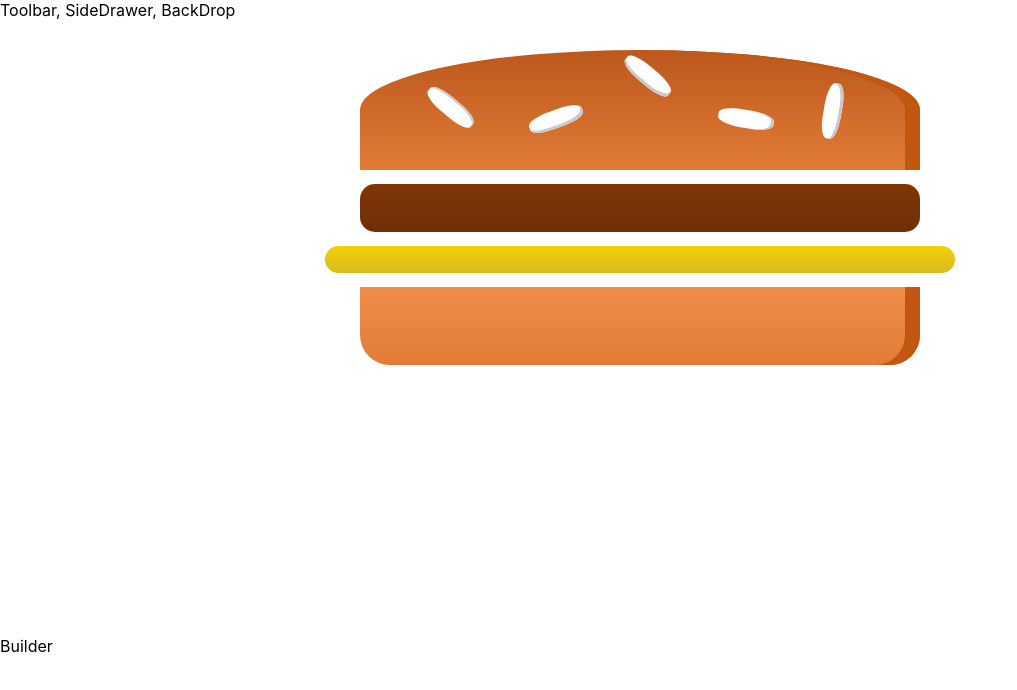
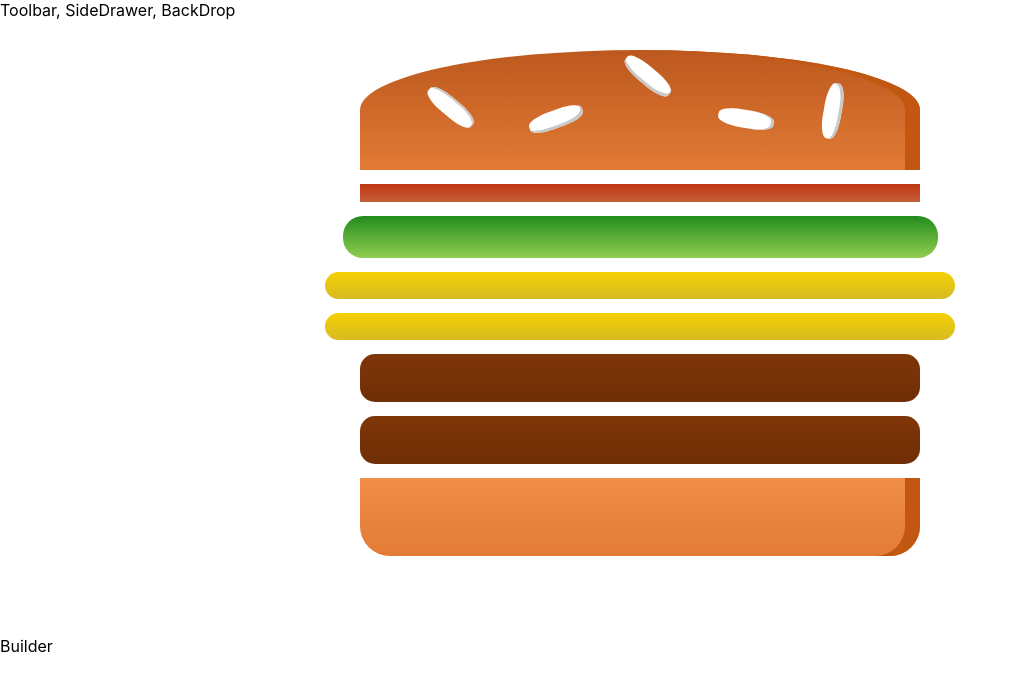
Before and after one commit to tiansiyu0210/react-burger, a React (Create React App) app: page / in a window 1280 px wide. Shown: the top 690 px of the page, without its empty margins (0-1017 px from the left). Built offline with nearby package versions, Linux system fonts and the light colour scheme.

Commit message:
157. Outputting Burger Ingredients Dynamically

```diff
--- a/src/component/Burger/Burger.js
+++ b/src/component/Burger/Burger.js
@@ -3,11 +3,21 @@
 import classes from './Burger.module.css';
 
 const burger = (props) => {
+    const burgerIngredient = Object.keys(props.ingredients)
+        .map(biKey => {
+            return [...Array(props.ingredients[biKey])].map(
+                (_, i) => {
+                    return <BurgerIngredient key={biKey + i} type={biKey}></BurgerIngredient>
+                });
+        });
+
+    console.log(burgerIngredient);
+
+
     return (
         <div className={classes.Burger}>
             <BurgerIngredient type={'bread-top'}></BurgerIngredient>
-            <BurgerIngredient type={'meat'}></BurgerIngredient>
-            <BurgerIngredient type={'cheese'}></BurgerIngredient>
+            {burgerIngredient}
             <BurgerIngredient type={'bread-bottom'}></BurgerIngredient>
         </div>
     );
--- a/src/container/BurgerBuilder/BurgerBuilder.js
+++ b/src/container/BurgerBuilder/BurgerBuilder.js
@@ -4,10 +4,24 @@
 
 
 class BurgerBuilder extends Component {
+    // constructor(props){
+    //     super(props);
+    //     this.state = {};
+    // }
+
+    state = {
+        ingredients: {
+            bacon: 1,
+            salad: 1,
+            cheese: 2,
+            meat: 2
+        }
+    }
+
     render() {
         return (
             <Aux>
-                <Burger/>
+                <Burger ingredients={this.state.ingredients}/>
                 <div>Builder</div>
             </Aux>
         )
```
